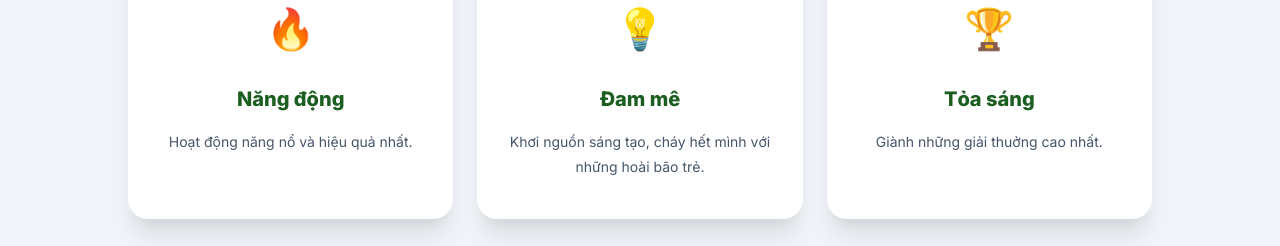
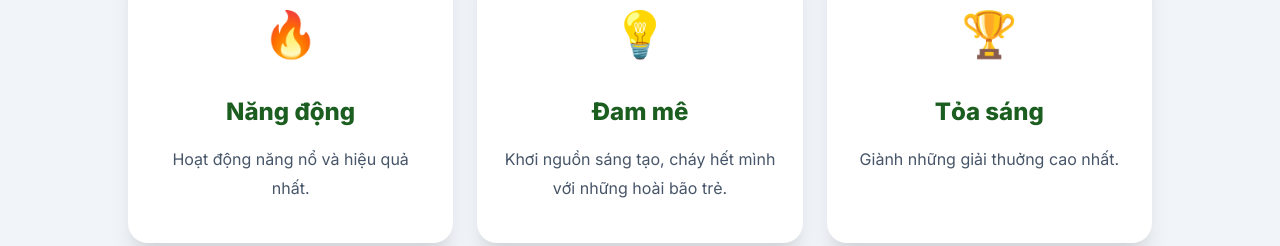
Before and after one commit to hehehehehe2675/thptquynhluu1, a plain HTML site: page index.html in a window 1280 px wide. Shown: the part 563-809 px from the top of the page. Drawn offline with Linux system fonts and the light colour scheme.

Commit message:
Add files via upload

```diff
--- a/index.html
+++ b/index.html
@@ -131,19 +131,19 @@
         }
 
         .feature-icon {
-            font-size: 40px;
+            font-size: 45px;
             margin-bottom: 16px;
             display: block;
         }
 
         .feature-card h3 {
-            font-size: 20px;
+            font-size: 24px;
             margin-bottom: 12px;
             color: var(--primary);
         }
 
         .feature-card p {
-            font-size: 14px;
+            font-size: 16px;
             color: var(--text-sub);
         }
 
@@ -186,6 +186,7 @@
             color: var(--text-main);
             position: relative;
             line-height: 1.2;
+			white-space: nowrap;
         }
 
         .row-text h2::after {
```
